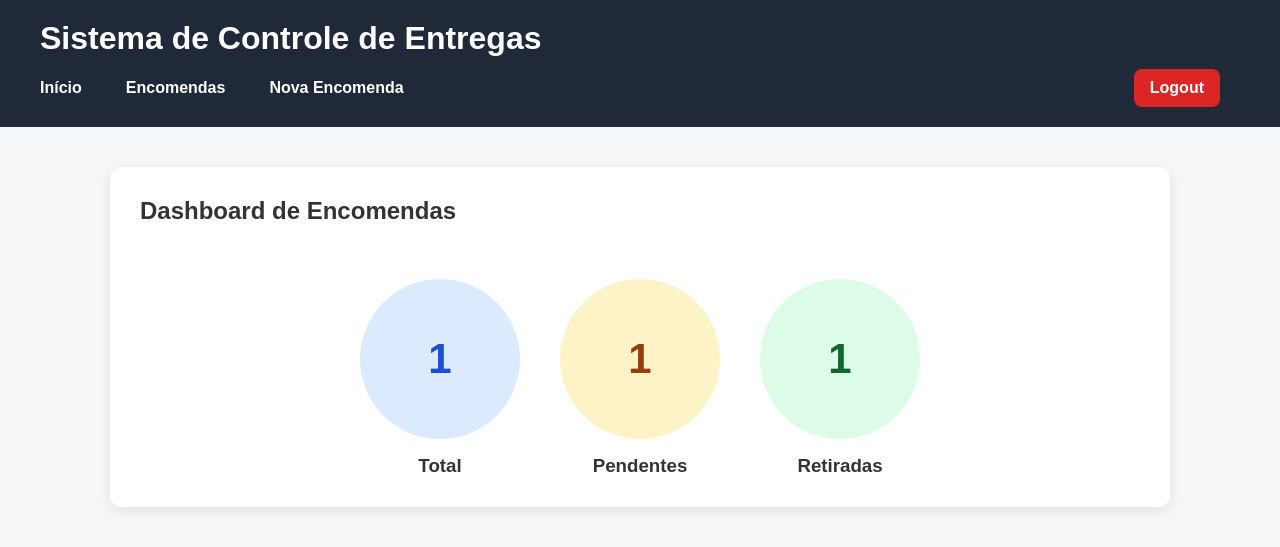
After one commit to gutusmao12/Sistema_Controle_Entregas, a Flask app: template app/templates/dashboard.html in a window 1280 px wide. The commit adds this page. Shown: the top 547 px of the page. Run offline with Flask 3, Linux system fonts and the light colour scheme; a user stored in the database is signed in; tables that the repository leaves empty hold one stand-in row (values such as "Sample post"); the template is opened without the code that fills it: most values are stand-ins (such as "Sample title", 1, 10 or a date in 2020).

Commit message:
adding all new features

```diff
--- a/app/main.py
+++ b/app/main.py
@@ -1,23 +1,50 @@
-from flask import Flask
+from flask import Flask, redirect, render_template
 from dotenv import load_dotenv
 from app.database.db import db
 from app.models.encomenda import Encomenda
 from app.routes.encomenda_routes import init_app
+from flask_login import LoginManager, login_required
+from app.models.usuario import Usuario
+from app.routes.auth_routes import auth_routes
 import os
 
 load_dotenv()
 
 app = Flask(__name__)
 
+app.secret_key = 'sua_chave_secreta'
+
+login_manager = LoginManager()
+login_manager.init_app(app)
+login_manager.login_view = 'auth.login'
+login_manager.login_message = 'Faça login para acessar o sistema.'
+
 app.config['SQLALCHEMY_DATABASE_URI'] = os.getenv('DATABASE_URL')
 app.config['SQLALCHEMY_TRACK_MODIFICATIONS'] = False
 
 db.init_app(app)
+
+@login_manager.user_loader
+def load_user(user_id):
+    return Usuario.query.get(int(user_id))
+
 init_app(app)
 
+app.register_blueprint(auth_routes)
+
 @app.route('/')
+@login_required
 def home():
-    return 'Sistema de Controle de Entregas'
+    total_pendentes = Encomenda.query.filter_by(retirado=False).count()
+    total_retiradas = Encomenda.query.filter_by(retirado=True).count()
+    total_encomendas = total_pendentes + total_retiradas
+
+    return render_template(
+        'dashboard.html',
+        total_pendentes=total_pendentes,
+        total_retiradas=total_retiradas,
+        total_encomendas=total_encomendas
+    )
 
 with app.app_context():
     db.create_all()
--- a/app/models/encomenda.py
+++ b/app/models/encomenda.py
@@ -1,5 +1,6 @@
 from app.database.db import db
 from datetime import datetime
+from zoneinfo import ZoneInfo
 
 class Encomenda(db.Model):
     __tablename__ = 'encomendas'
@@ -32,5 +33,5 @@ class Encomenda(db.Model):
 
     data_recebimento = db.Column(
         db.DateTime,
-        default=datetime.utcnow
+        default=lambda: datetime.now(ZoneInfo("America/Sao_Paulo")).replace(tzinfo=None)
     )
--- a/app/static/css/style.css
+++ b/app/static/css/style.css
@@ -126,13 +126,139 @@ td {
 .btn-retirar {
     background: #16a34a;
     color: white;
-    padding: 8px 12px;
+    padding: 8px 14px;
     border-radius: 8px;
     text-decoration: none;
-    font-size: 14px;
+    font-size: 13px;
     font-weight: bold;
+    display: inline-block;
+    white-space: nowrap;
 }
 
 .btn-retirar:hover {
     background: #15803d;
 }
+
+.filters {
+    display: flex;
+    gap: 12px;
+    margin-bottom: 24px;
+    align-items: center;
+    flex-wrap: wrap;
+}
+
+.filters input,
+.filters select {
+    padding: 10px 12px;
+    border: 1px solid #ccc;
+    border-radius: 8px;
+}
+
+.filters input {
+    min-width: 240px;
+}
+
+.filters button {
+    background: #2563eb;
+    color: white;
+    border: none;
+    padding: 10px 16px;
+    border-radius: 8px;
+    cursor: pointer;
+    font-weight: bold;
+}
+
+.filters button:hover {
+    background: #1d4ed8;
+}
+
+.btn-limpar {
+    background: #6b7280;
+    color: white;
+    padding: 10px 16px;
+    border-radius: 8px;
+    text-decoration: none;
+    font-weight: bold;
+}
+
+.btn-limpar:hover {
+    background: #4b5563;
+}
+
+table th:last-child,
+table td:last-child {
+    min-width: 160px;
+}
+
+.form button:disabled {
+    background: #9ca3af;
+    cursor: not-allowed;
+}
+
+.dashboard {
+    display: flex;
+    justify-content: center;
+    gap: 40px;
+    flex-wrap: wrap;
+    margin-top: 30px;
+}
+
+.circle-card {
+    text-align: center;
+}
+
+.circle {
+    width: 160px;
+    height: 160px;
+    border-radius: 50%;
+    display: flex;
+    align-items: center;
+    justify-content: center;
+    font-size: 42px;
+    font-weight: bold;
+    margin-bottom: 16px;
+}
+
+.circle.total {
+    background: #dbeafe;
+    color: #1d4ed8;
+}
+
+.circle.pendentes {
+    background: #fef3c7;
+    color: #92400e;
+}
+
+.circle.retiradas {
+    background: #dcfce7;
+    color: #166534;
+}
+
+.navbar {
+    display: flex;
+    justify-content: space-between;
+    align-items: center;
+}
+
+.nav-left {
+    display: flex;
+    gap: 24px;
+}
+
+.nav-right {
+    display: flex;
+    align-items: center;
+}
+
+.logout-btn {
+    background: #dc2626;
+    color: white !important;
+    padding: 10px 16px;
+    border-radius: 8px;
+    text-decoration: none;
+    font-weight: bold;
+}
+
+.logout-btn:hover {
+    background: #b91c1c;
+}
--- a/app/templates/base.html
+++ b/app/templates/base.html
@@ -9,13 +9,29 @@
 <body>
 
     <header class="header">
+
         <h1>Sistema de Controle de Entregas</h1>
 
-        <nav>
-            <a href="/">Início</a>
-            <a href="/encomendas">Encomendas</a>
-            <a href="/encomendas/nova">Nova Encomenda</a>
+        {% if current_user.is_authenticated %}
+
+        <nav class="navbar">
+
+            <div class="nav-left">
+                <a href="/">Início</a>
+                <a href="/encomendas">Encomendas</a>
+                <a href="/encomendas/nova">Nova Encomenda</a>
+            </div>
+
+            <div class="nav-right">
+                <a href="/logout" class="logout-btn">
+                    Logout
+                </a>
+            </div>
+
         </nav>
+
+        {% endif %}
+
     </header>
 
     <main class="container">
--- /dev/null
+++ b/app/templates/dashboard.html
@@ -0,0 +1,34 @@
+{% extends 'base.html' %}
+
+{% block title %}Dashboard{% endblock %}
+
+{% block content %}
+<section class="card">
+    <div class="page-title">
+        <h2>Dashboard de Encomendas</h2>
+    </div>
+
+    <div class="dashboard">
+        <div class="circle-card">
+            <div class="circle total">
+                {{ total_encomendas }}
+            </div>
+            <h3>Total</h3>
+        </div>
+
+        <div class="circle-card">
+            <div class="circle pendentes">
+                {{ total_pendentes }}
+            </div>
+            <h3>Pendentes</h3>
+        </div>
+
+        <div class="circle-card">
+            <div class="circle retiradas">
+                {{ total_retiradas }}
+            </div>
+            <h3>Retiradas</h3>
+        </div>
+    </div>
+</section>
+{% endblock %}
```
Also changed, not shown: app/models/usuario.py (added, +19 -0 lines), app/routes/auth_routes.py (added, +32 -0 lines), app/routes/encomenda_routes.py (+47 -2 lines), app/templates/encomendas.html (+41 -1 lines), app/templates/login.html (added, +26 -0 lines), app/templates/nova_encomenda.html (+33 -5 lines).
